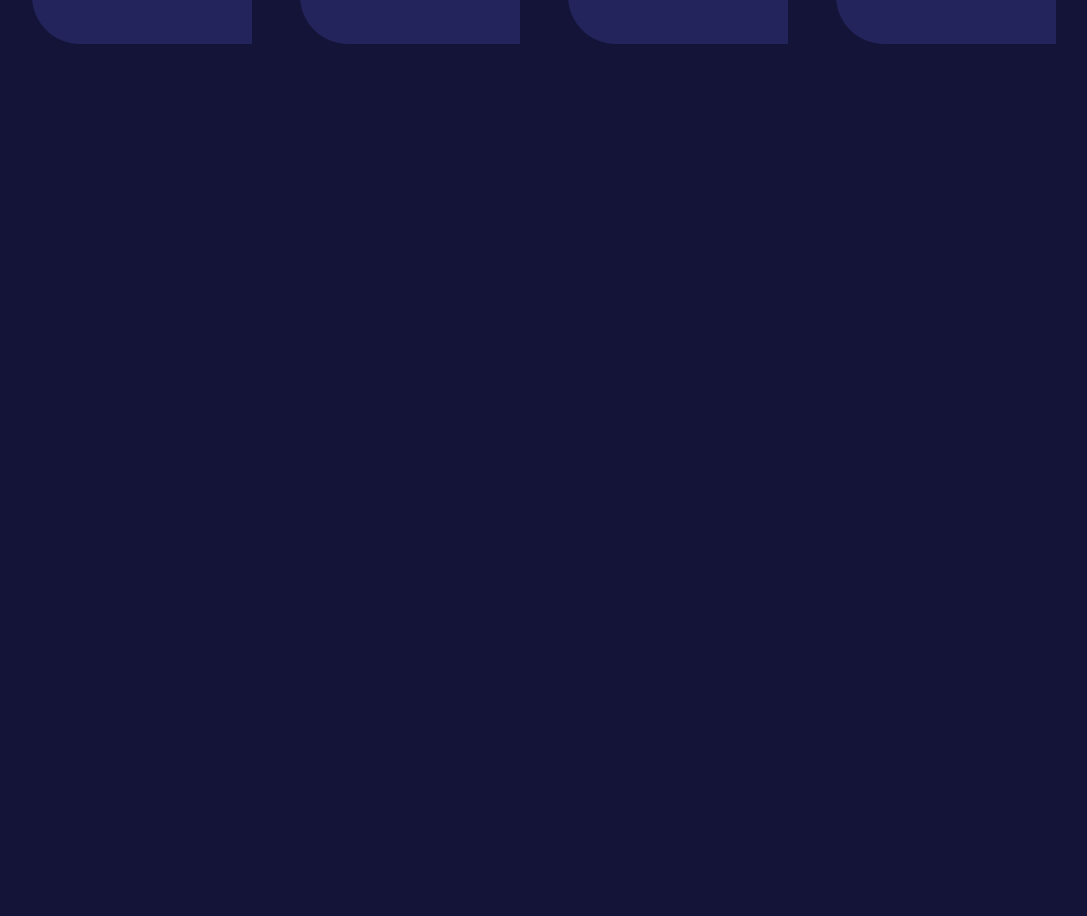
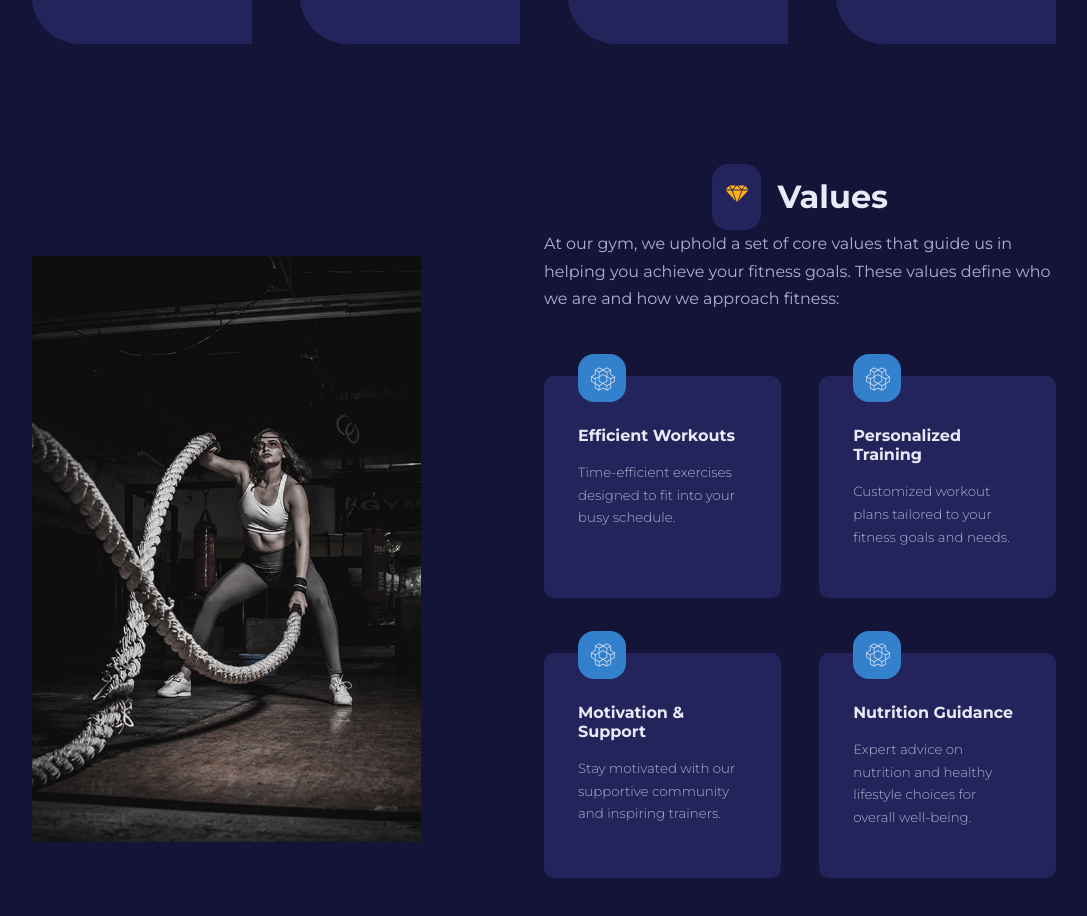
Before and after one commit to Nelson2023-2024/React-GYM, a React (Vite) app: page / in a window 1280 px wide. Shown: the part 1390-2306 px from the top of the page, without its empty margins (96-1183 px from the left). Before the commit the page ends 1434 px from the top, so only its background shows below. Built offline with nearby package versions, Linux system fonts and the light colour scheme.

Commit message:
Adding appropriate JSX and styling the Values section so its completed

```diff
--- /dev/null
+++ b/src/Components/Values.jsx
@@ -0,0 +1,45 @@
+
+import Image from '../images/values.jpg'
+
+import SectionHead from './SectionHead'
+
+//icons
+import { GiCutDiamond } from "react-icons/gi";
+
+//data js
+import { values } from '../data'
+
+//reusable component
+import Card from '../UI/Card'
+
+function Values() {
+  return (
+    <section className="values">
+      <div className="container values__container">
+        <div className="values__left">
+          <img className='values-image' src={Image} alt="values-image" />
+        </div>
+        <div className="values__right">
+          <SectionHead icon={<GiCutDiamond/>} title={'Values'}></SectionHead>
+          <p>At our gym, we uphold a set of core values that guide us in helping you achieve your fitness goals. These values define who we are and how we approach fitness:</p>
+          <div className="values__wrapper">
+            {
+              values.map(({id, icon: IconComponent, title, desc }) => {
+                return(
+                  <Card className={`values__values`} key={id}>
+                    <span><IconComponent/></span>
+                    <h4>{title}</h4>
+                    <small>{desc}</small>
+                  </Card>
+                )
+              })
+            }
+          </div>
+        </div>
+      </div>
+
+    </section>
+  )
+}
+
+export default Values
--- a/src/Pages/home/Home.jsx
+++ b/src/Pages/home/Home.jsx
@@ -3,12 +3,14 @@ import './home.css'
 
 import MainHeader from '../../Components/MainHeader'
 import Programs from '../../Components/Programs'
+import Values from '../../Components/Values'
 
 function Home() {
   return (
     <>
     <MainHeader/>
     <Programs/>
+    <Values/>
     </>
 
   )
--- a/src/Pages/home/home.css
+++ b/src/Pages/home/home.css
@@ -66,3 +66,46 @@
     background-color:var(--color-secondary) ;
     color: var(--color-gray-600);
 }
+
+/* *******************VALUES************************* */
+.values{
+    margin-top: 6rem;
+}
+.values__container{
+    display: grid;
+    grid-template-columns: 38% 50%;
+    gap: 12%;
+    align-items: center;
+}
+
+.values-image{
+    filter:saturate(.25) ;
+    transition:var(--transition);
+}
+.values-image:hover{
+   filter: saturate(1);
+}
+
+.values__right{
+    margin: 1.5rem 0 5rem;
+}
+.values__right p{
+    margin-bottom: 4rem;
+}
+.values__wrapper{
+    display: grid;
+    grid-template-columns: 1fr 1fr;
+    gap: 3.4rem 2.4rem;
+}
+
+.card.values__values{
+    padding-top: 3rem;
+    text-align: left;
+    position: relative;
+    border-radius: 10px;
+}
+
+.card.values__values span{
+    position: absolute;
+    top: -1.5rem;
+}
--- a/src/data.js
+++ b/src/data.js
@@ -78,7 +78,7 @@ export const programs = [
       },
       {
         id: 3,
-        icon: FaRunning ,
+        icon: FaWeight ,
         title: "Cardio Conditioning",
         info: "Intensive cardio sessions to improve cardiovascular health, stamina, and overall fitness levels.",
         path: "/programs/cardio-conditioning"
@@ -103,27 +103,26 @@ export const values = [
     {
         id: 1,
         icon: SiOpenaigym,
-        title: "Value One",
-        desc: "Placeat quidem facere dicta modi? Pariatur exercitationem illum."
+        title: "Efficient Workouts",
+        desc: "Time-efficient exercises designed to fit into your busy schedule.",
     },
     {
         id: 2,
         icon: SiOpenaigym,
-        title: "Value Two",
-        desc: "Placeat quidem facere dicta modi? Pariatur exercitationem illum."
-    },
+        title: "Personalized Training",
+        desc: "Customized workout plans tailored to your fitness goals and needs.",    },
     {
         id: 3,
         icon: SiOpenaigym,
-        title: "Value Three",
-        desc: "Placeat quidem facere dicta modi? Pariatur exercitationem illum."
+        title: "Motivation & Support",
+        desc: "Stay motivated with our supportive community and inspiring trainers.",
     },
     {
         id: 4,
         icon: SiOpenaigym,
-        title: "Value Four",
-        desc: "Placeat quidem facere dicta modi? Pariatur exercitationem illum."
-    }
+        title: "Nutrition Guidance",
+        desc: "Expert advice on nutrition and healthy lifestyle choices for overall well-being.",
+    },
 ]
 
 
--- a/src/index.css
+++ b/src/index.css
@@ -115,6 +115,7 @@ section{
     display: flex;
     align-items: center;
     gap: 1rem;
+    justify-content: center;
 }
 
 .section__head span{
```
